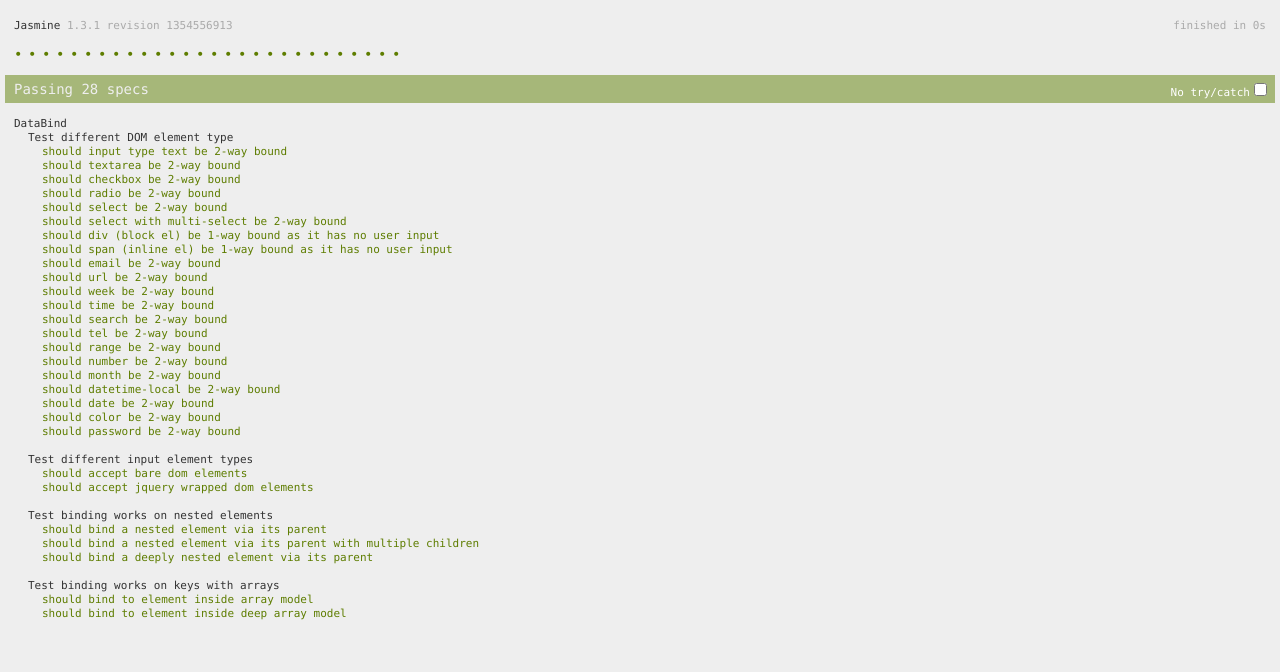
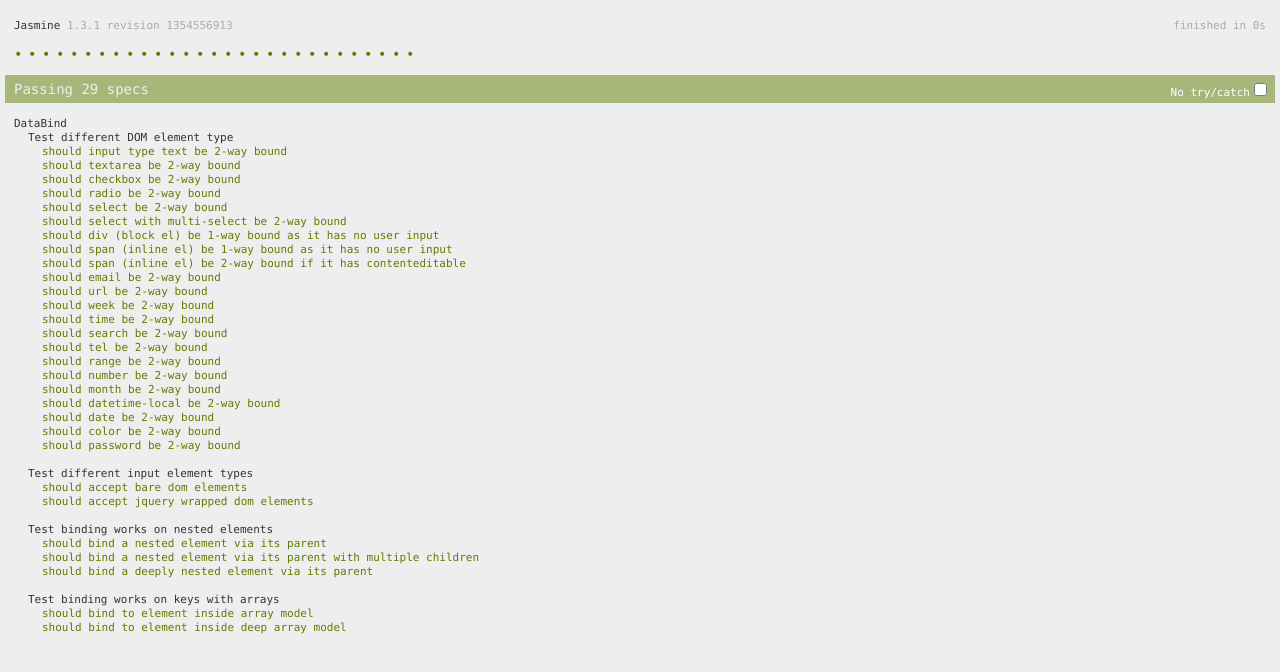
Before and after one commit to grnadav/databind, a website: page test/index.html in a window 1280 px wide. Drawn offline with nearby package versions, Linux system fonts and the light colour scheme.

Commit message:
Added support for any element with contenteditable attribute set to true to provide 2-way binding.

```diff
--- a/src/DataBind.js
+++ b/src/DataBind.js
@@ -481,11 +481,18 @@
             return result;
         }
 
+        if (el.attributes && el.attributes.contenteditable && el.attributes.contenteditable.value === "true") {
+            if (isSetter) {
+                el.innerHTML = newVal;
+            }
+            return el.innerHTML;
+        }
+
         // else assume non-input element
         if (isSetter) {
             el.innerText = newVal;
         }
-        return el.innerText;
+        return el.innerHTML;
     }
 
     /**
@@ -520,6 +527,9 @@
         }
         if (['text', 'textarea'].indexOf(el.type) >= 0) {
             return 'input';
+        }
+        if (el.attributes && el.attributes.contenteditable && el.attributes.contenteditable.value === "true") {
+            return 'keyup';
         }
     }
 
--- a/test/DataBind.spec.js
+++ b/test/DataBind.spec.js
@@ -154,6 +154,23 @@ describe("DataBind", function() {
 
             model.k1 = 'value2';
             expect( $(elem).text() ).toBe( 'value2' );
+        });
+
+        it("should span (inline el) be 2-way bound if it has contenteditable", function() {
+            var elem = document.getElementById('spanEditable');
+            $(elem).attr('data-key', 'k1');
+            var model = {k1: 'value1'};
+            DataBind.bind(elem, model);
+            expect( $(elem).text() ).toBe( model.k1 );
+
+            model.k1 = 'value2';
+            expect( $(elem).text() ).toBe( 'value2' );
+
+            $(elem).text('changed via elem.');
+            // simulate as if the change was a user input
+            fireEvent(elem, 'keyup');
+            expect( model.k1 ).toBe( 'changed via elem.' );
+
         });
 
         it("should email be 2-way bound", function() {
--- a/test/index.html
+++ b/test/index.html
@@ -60,6 +60,7 @@
     </select>
     <div   style="display:inline;"     data-key="k7" id="div1">dd</div>
     <span       data-key="k8" id="span1">ss</span>
+    <span       data-key="k8" id="spanEditable" contenteditable="true">ss</span>
     <span       data-key="k9.k91" id="span2">ss2</span>
 
     <div id="has-children">
```
Also changed, not shown: example/index.html (+1 -1 lines).
